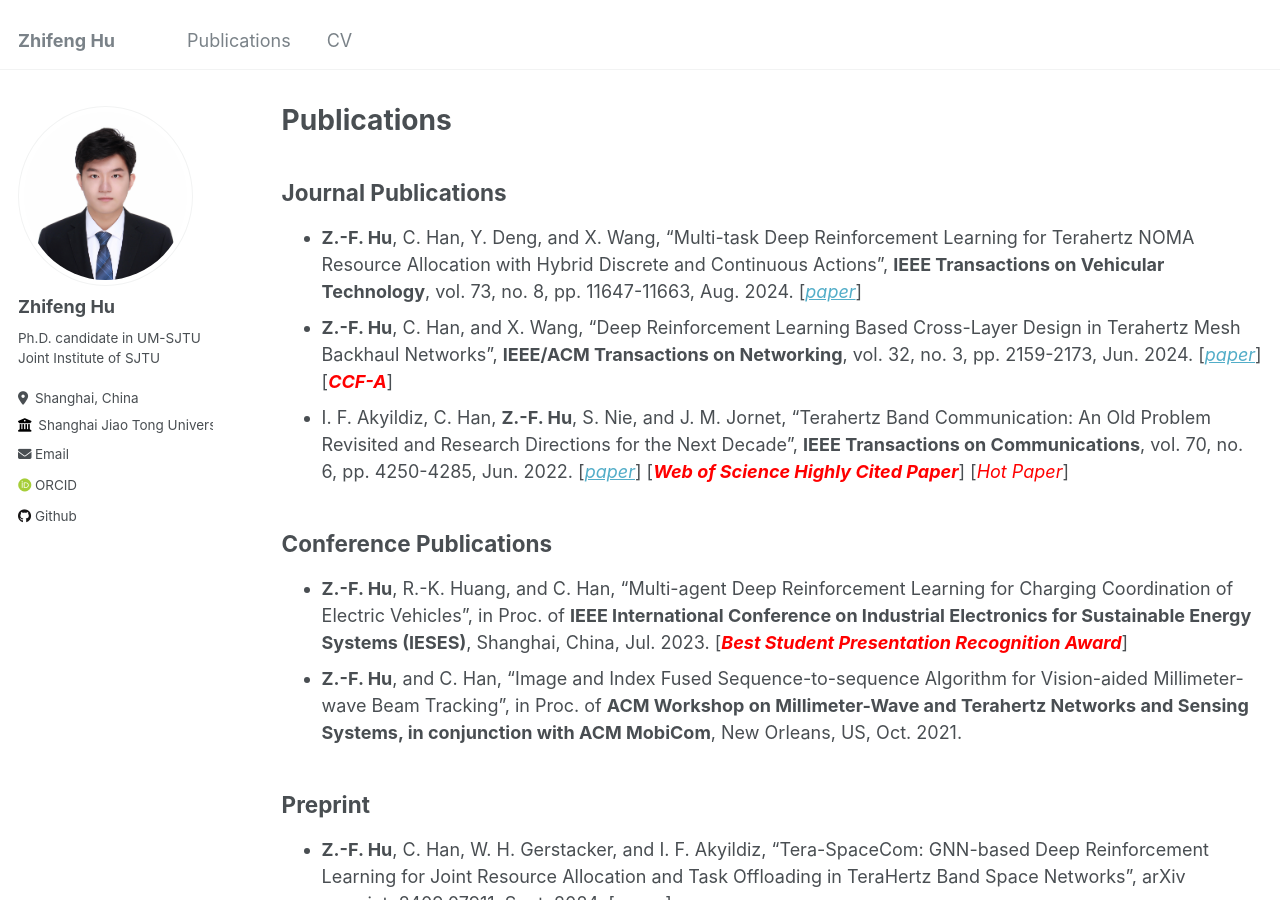
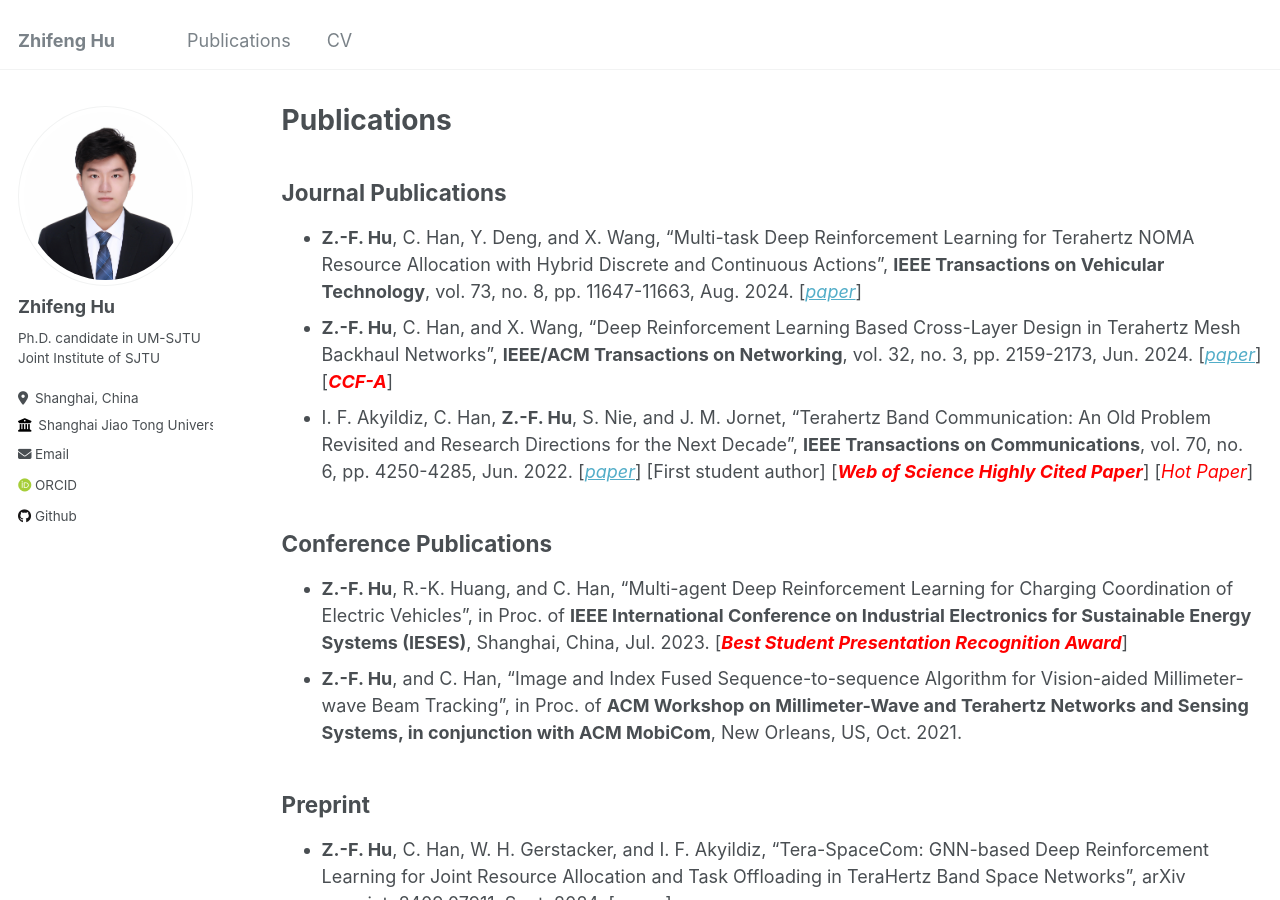
Before and after one commit to CantorHu/CantorHu.github.io, a Jekyll site: the page built from _pages/publications.md, in a window 1280 px wide and 900 px high. Built offline with Jekyll 4.4.1, drawn with Linux system fonts in a browser that asks for light colours; some web fonts are replaced.

Commit message:
Update publications.md

```diff
--- a/_pages/publications.md
+++ b/_pages/publications.md
@@ -10,7 +10,7 @@
 -----
 - **Z.-F. Hu**, C. Han, Y. Deng, and X. Wang, "Multi-task Deep Reinforcement Learning for Terahertz NOMA Resource Allocation with Hybrid Discrete and Continuous Actions", **IEEE Transactions on Vehicular Technology**, vol. 73, no. 8, pp. 11647-11663, Aug. 2024. [[*paper*](https://ieeexplore.ieee.org/document/10480465)]
 - **Z.-F. Hu**, C. Han, and X. Wang, "Deep Reinforcement Learning Based Cross-Layer Design in Terahertz Mesh Backhaul Networks", **IEEE/ACM Transactions on Networking**, vol. 32, no. 3, pp. 2159-2173, Jun. 2024. [[*paper*](https://ieeexplore.ieee.org/document/10364873)] [_**<font color='red'>CCF-A</font>**_]
-- I. F. Akyildiz, C. Han, **Z.-F. Hu**, S. Nie, and J. M. Jornet, "Terahertz Band Communication: An Old Problem Revisited and Research Directions for the Next Decade", **IEEE Transactions on Communications**, vol. 70, no. 6, pp. 4250-4285, Jun. 2022. [[*paper*](https://ieeexplore.ieee.org/document/9766110)] [_**<font color='red'>Web of Science Highly Cited Paper</font>**_] [_<font color='red'>Hot Paper</font>_]
+- I. F. Akyildiz, C. Han, **Z.-F. Hu**, S. Nie, and J. M. Jornet, "Terahertz Band Communication: An Old Problem Revisited and Research Directions for the Next Decade", **IEEE Transactions on Communications**, vol. 70, no. 6, pp. 4250-4285, Jun. 2022. [[*paper*](https://ieeexplore.ieee.org/document/9766110)] [First student author] [_**<font color='red'>Web of Science Highly Cited Paper</font>**_] [_<font color='red'>Hot Paper</font>_]
 
 Conference Publications
 -----
```
